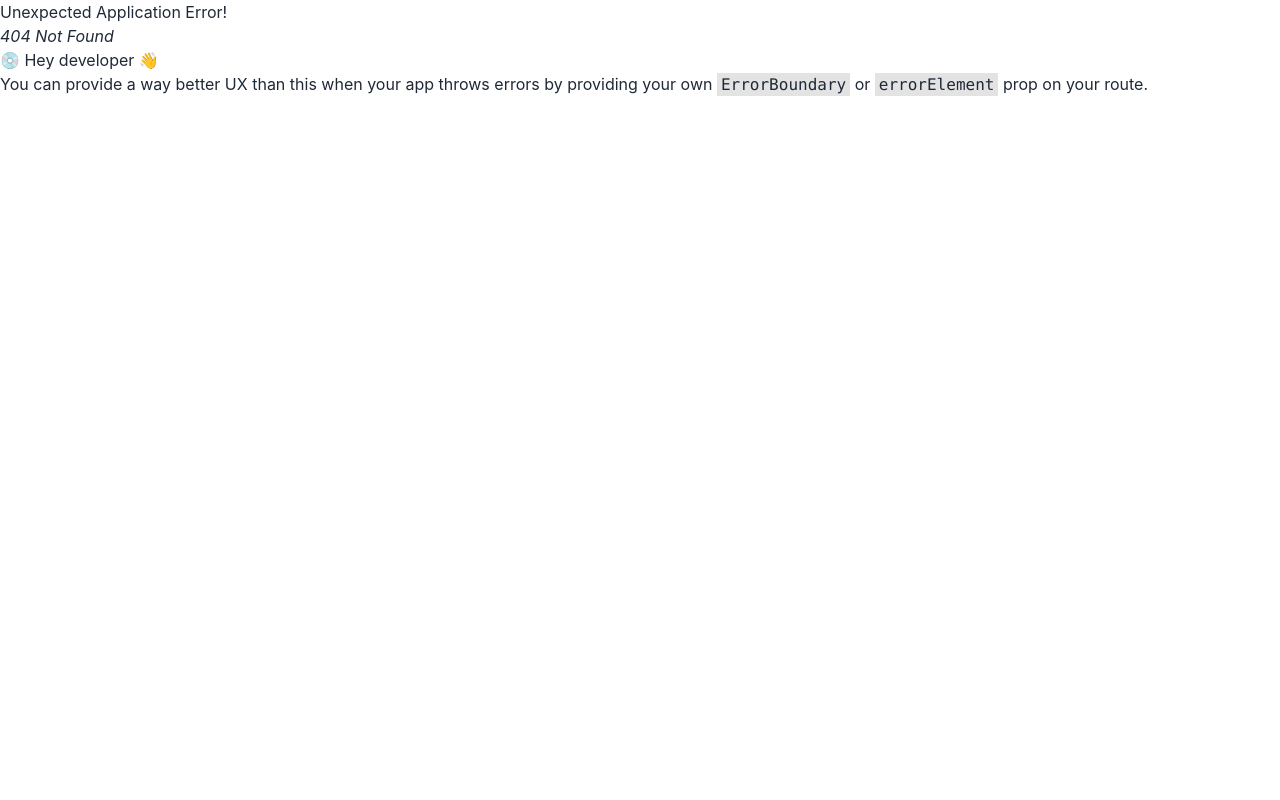
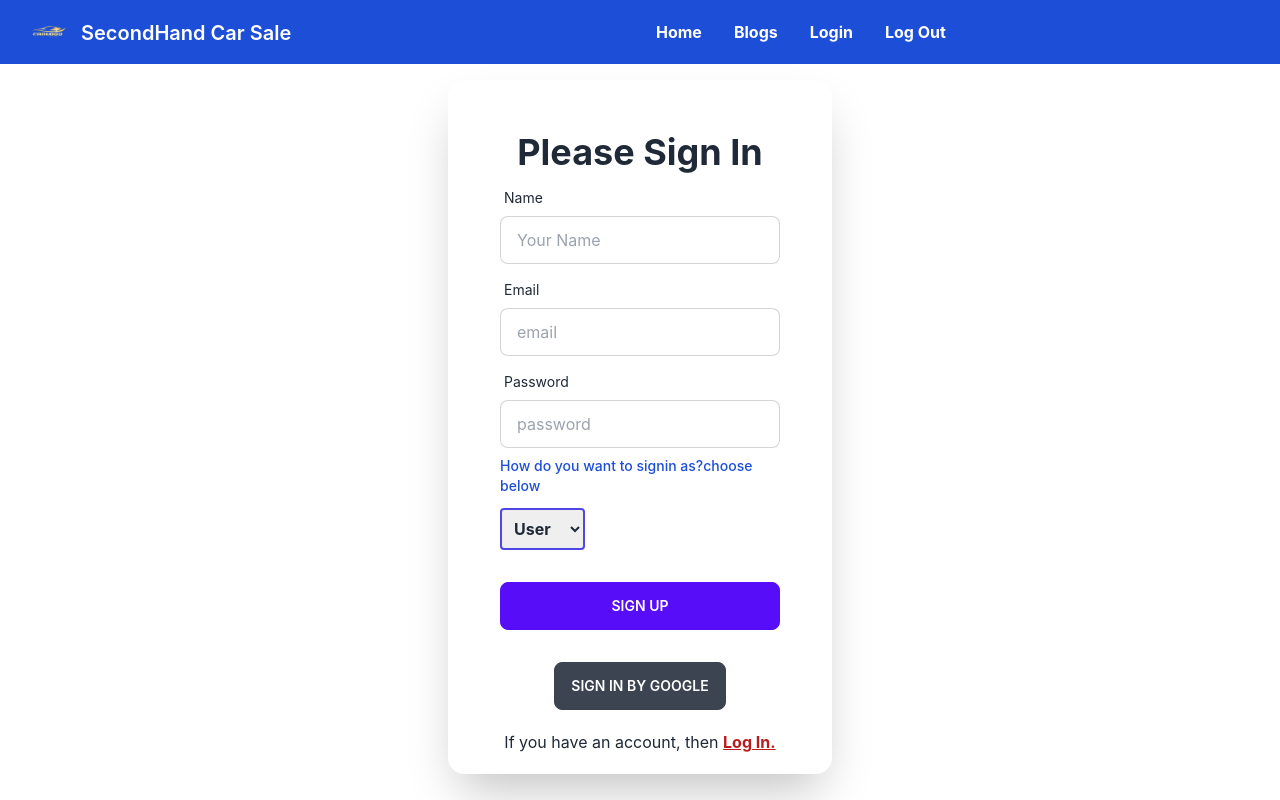
Before and after one commit to ABuBakar7447/secondHandcar-sell, a React (Create React App) app: page /signin in a window 1280 px wide. Before the commit this address had no page. Built offline with nearby package versions, Linux system fonts and the light colour scheme.

Commit message:
google sign in done

```diff
--- a/src/Pages/LogIn/LogIn.js
+++ b/src/Pages/LogIn/LogIn.js
@@ -25,7 +25,7 @@ const LogIn = () => {
                     <input type="submit" className="btn btn-primary" value="Login" />
                 </div>
             </form>
-            <p className='text-center'>Don't have any account?please <Link className='underline font-bold text-red-700' to='/signup'>Sign Up.</Link></p>
+            <p className='text-center'>Don't have any account?please <Link className='underline font-bold text-red-700' to='/signin'>Sign Up.</Link></p>
             </div>
         </div>
     </div>
--- /dev/null
+++ b/src/Pages/SignUp/SignUp.js
@@ -0,0 +1,73 @@
+import React, { useState } from 'react';
+import { Link } from 'react-router-dom';
+
+const SignUp = () => {
+    const [value, setValue]=useState()
+
+    const handleSignUp= event => {
+        event.preventDefault();
+        const form = event.target;
+        const name = form.companysize.value;
+        console.log(value)
+    }
+    return (
+        <div className="hero">
+            <div className="hero-content w-3/5 flex-col lg:flex-row">
+                <div className="card flex-shrink-0 w-full max-w-sm shadow-2xl bg-base-100 p-5">
+                <form onSubmit={handleSignUp} className="card-body">
+                    <h1 className="text-4xl text-center font-bold">Please Sign In</h1>
+                    <div className="form-control">
+                    <label className="label">
+                        <span className="label-text">Name</span>
+                    </label>
+                    <input type="text" name='name' placeholder="Your Name" className="input input-bordered" required/>
+                    </div>
+
+
+                    <div className="form-control">
+                    <label className="label">
+                        <span className="label-text">Email</span>
+                    </label>
+                    <input type="text" name='email' placeholder="email" className="input input-bordered" required />
+                    </div>
+
+
+                    <div className="form-control">
+                    <label className="label">
+                        <span className="label-text">Password</span>
+                    </label>
+                    <input type="password" name='password' placeholder="password" className="input input-bordered" required />
+                    </div>
+
+
+
+                    <label className="block text-sm font-medium text-blue-700">How do you want to signin as?choose below</label>
+                    <div className="mt-1">
+                        <select className='font-bold p-2 rounded border-2 border-indigo-600' value={value} onChange={e=>setValue(e.target.value)} name="companysize" id="company-size">
+                        <option >User</option>
+                        <option>Seller</option>
+                        </select>
+                    </div>
+
+
+
+
+
+                    <div className="form-control mt-6">
+                        <input type="submit" className="btn btn-primary" value="Sign Up" />
+                    </div>
+                </form>
+                <div className='mx-auto mb-5'>
+                    <button className='btn'>Sign In By Google</button>
+                </div>
+
+
+
+                <p className='text-center'>If you have an account, then <Link className='underline font-bold text-red-700' to='/login'>Log In.</Link></p>
+                </div>
+            </div>
+        </div>
+    );
+};
+
+export default SignUp;
--- a/src/Routes/Routes/Routes.js
+++ b/src/Routes/Routes/Routes.js
@@ -2,6 +2,7 @@ import { createBrowserRouter } from "react-router-dom";
 import Main from "../../Layout/Main/Main";
 import Home from "../../Pages/Home/Home";
 import LogIn from "../../Pages/LogIn/LogIn";
+import SignUp from "../../Pages/SignUp/SignUp";
 
 const router = createBrowserRouter([
     {
@@ -17,6 +18,10 @@ const router = createBrowserRouter([
                 path:'/login',
                 element:<LogIn></LogIn>
             },
+            {
+                path:'/signin',
+                element:<SignUp></SignUp>
+            },
 
         ]
     }
```
